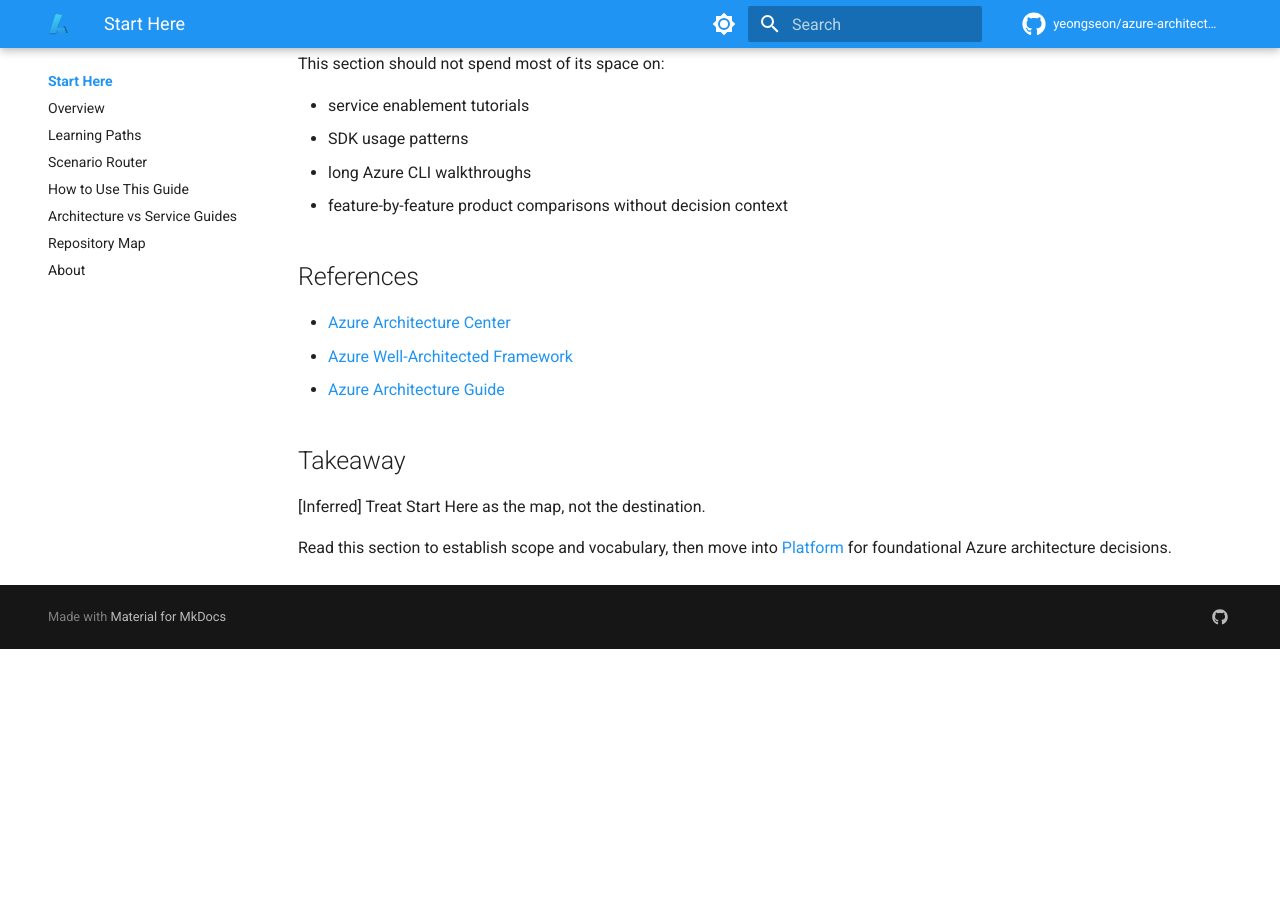
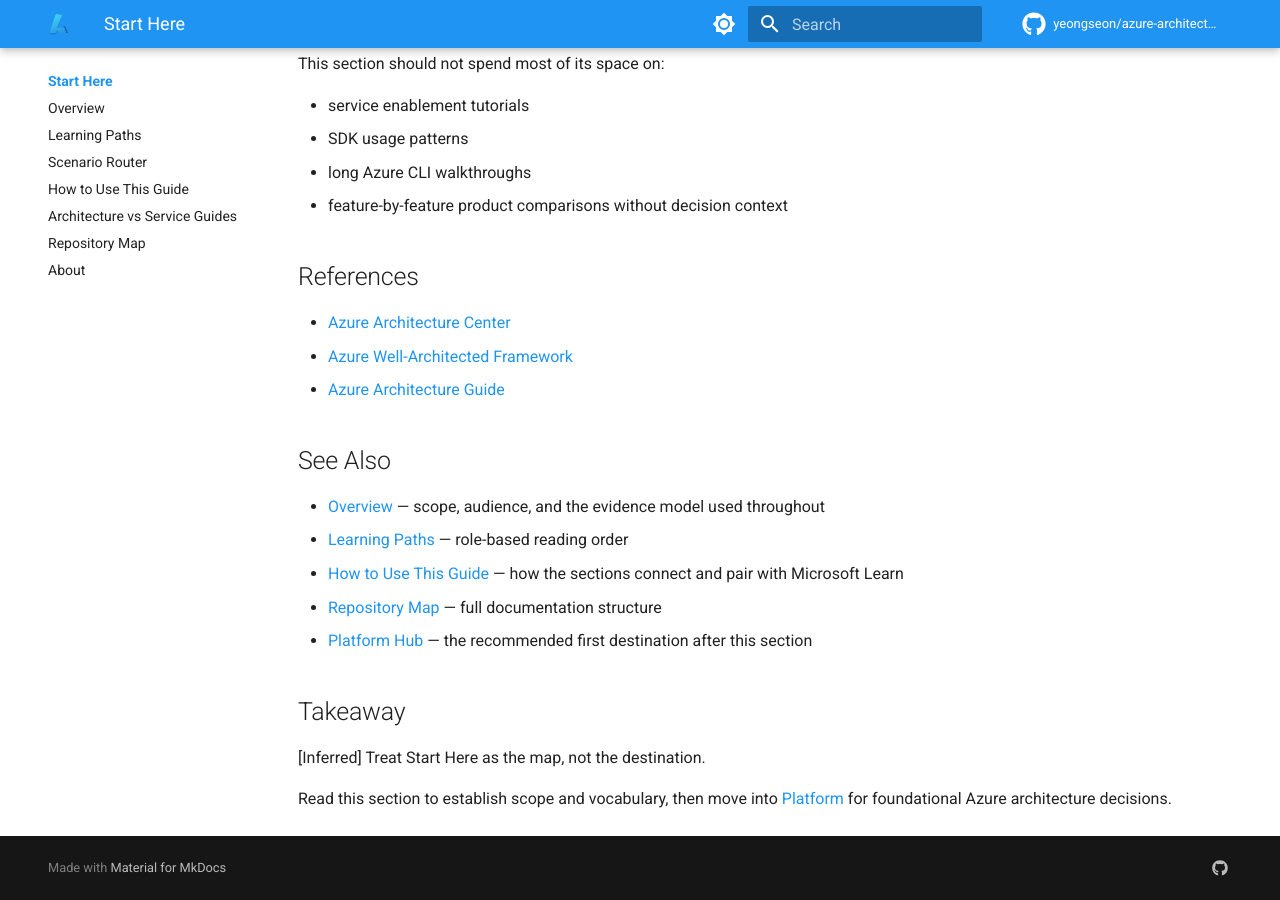
Before and after one commit to yeongseon/azure-architecture-practical-guide, an MkDocs documentation site: the page built from docs/start-here/index.md, in a window 1280 px wide and 900 px high, scrolled down 1969 px. Built offline with MkDocs 1.6.1 and Material for MkDocs 9.7.7, drawn with Linux system fonts in a browser that asks for light colours; comment, search, counter and statistics services are not loaded; before the commit the page ends 2618 px from its top, so only the background shows below that.

Commit message:
docs(start-here): add See Also to remaining start-here pages (#12)

```diff
--- a/docs/start-here/architecture-vs-service-guides.md
+++ b/docs/start-here/architecture-vs-service-guides.md
@@ -91,6 +91,12 @@
 - [Architecture guide](https://learn.microsoft.com/en-us/azure/architecture/guide/)
 - [App Service documentation](https://learn.microsoft.com/en-us/azure/app-service/)
 
+## See Also
+
+- [Overview](overview.md) — what this guide is for and how it differs from Microsoft Learn
+- [How to Use This Guide](how-to-use-this-guide.md) — pairing architecture decisions with service configuration sources
+- [Platform Hub](../platform/index.md) — the architecture-first foundations this guide prioritizes
+
 ## Takeaway
 
 [Inferred] This guide should answer architecture questions that remain valid even if Microsoft changes a portal workflow or CLI parameter.
--- a/docs/start-here/how-to-use-this-guide.md
+++ b/docs/start-here/how-to-use-this-guide.md
@@ -121,6 +121,13 @@
 - [Architecture guide](https://learn.microsoft.com/en-us/azure/architecture/guide/)
 - [Azure Well-Architected Framework](https://learn.microsoft.com/en-us/azure/well-architected/)
 
+## See Also
+
+- [Overview](overview.md) — scope, audience, and the evidence model
+- [Learning Paths](learning-paths.md) — role-based reading order
+- [Repository Map](repository-map.md) — full section map
+- [Platform Hub](../platform/index.md) — the foundational decisions to read first
+
 ## Takeaway
 
 [Inferred] The best use of this guide is iterative.
--- a/docs/start-here/index.md
+++ b/docs/start-here/index.md
@@ -81,6 +81,14 @@
 - [Azure Well-Architected Framework](https://learn.microsoft.com/en-us/azure/well-architected/)
 - [Azure Architecture Guide](https://learn.microsoft.com/en-us/azure/architecture/guide/)
 
+## See Also
+
+- [Overview](overview.md) — scope, audience, and the evidence model used throughout
+- [Learning Paths](learning-paths.md) — role-based reading order
+- [How to Use This Guide](how-to-use-this-guide.md) — how the sections connect and pair with Microsoft Learn
+- [Repository Map](repository-map.md) — full documentation structure
+- [Platform Hub](../platform/index.md) — the recommended first destination after this section
+
 ## Takeaway
 
 [Inferred] Treat Start Here as the map, not the destination.
```
